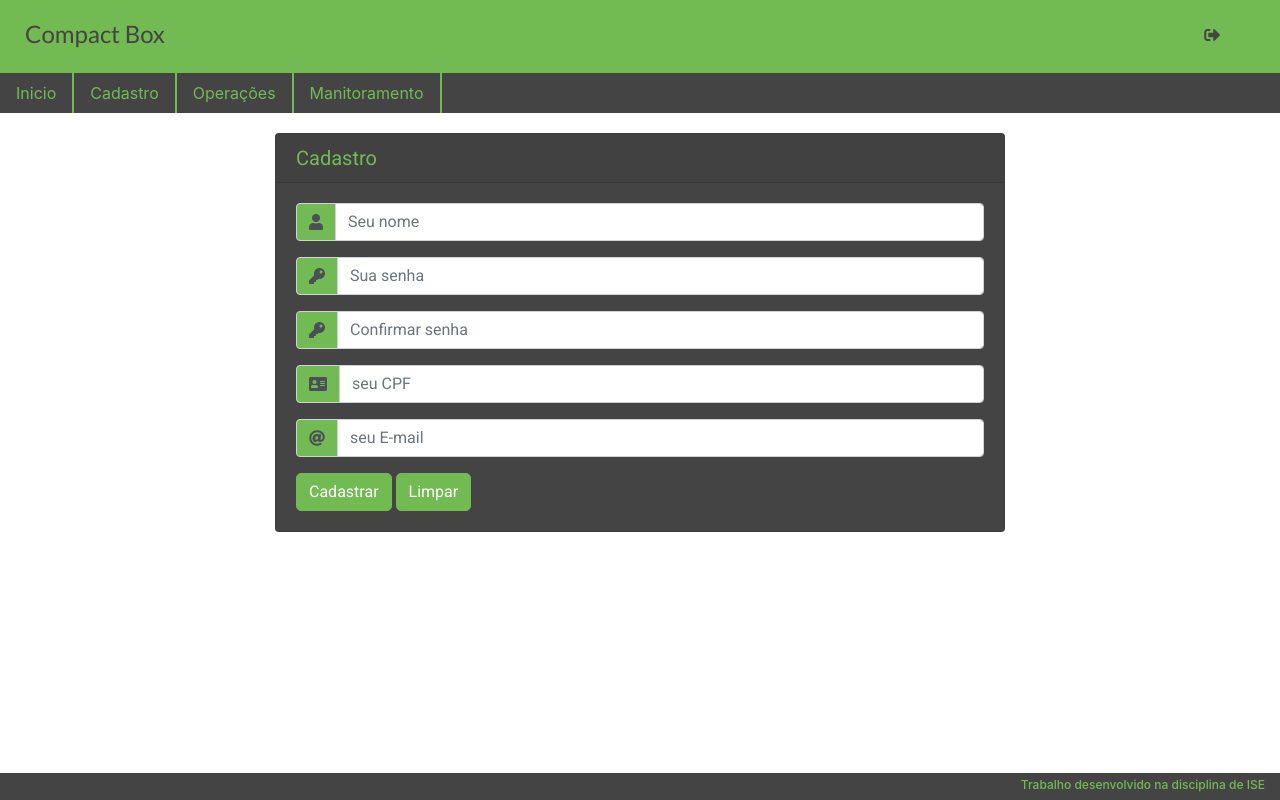
After one commit to hermino/Compact_Box_a_Smart_Outlet, a PHP site: page /cadastro.php in a window 1280 px wide. The commit adds this page. Run offline with PHP 8.4, Linux system fonts and the light colour scheme; some libraries are stand-ins or nearby versions.

Commit message:
Criação da pagina cadastro e operação do dispositivo

```diff
--- /dev/null
+++ b/cadastro.php
@@ -0,0 +1,69 @@
+<?php include ('includes/headerAdmin.php');?>
+
+<section>
+	<div class="container pg-cadastro">
+		<div  class="row">
+			<div class="col-md-2"></div>
+
+			<div class="col-md-8">
+				<div class="card formulario-cadastro">
+					<h5 class="card-header">Cadastro</h5>
+					<div class="card-body">
+
+						<form method="get" action="" > <!--Colocar a URL do arquivo-->
+
+							<div class="input-group mb-3">
+								<div class="input-group-prepend">
+									<span class="input-group-text " id="basic-addon1"><i class="fas fa-user"></i></span>
+								</div>
+								<input required="required" title="Informe seu nome Completo" type="text" name="nome" class="form-control" placeholder="Seu nome" aria-label="Username" aria-describedby="basic-addon1">
+							</div>
+
+							<!-- senha do usuario -->
+							<div class="input-group mb-3">
+								<div class="input-group-prepend ">
+									<span class="input-group-text " id="basic-addon1"><i class="fas fa-key"></i></span>
+								</div>
+								<input required="required" title="Informe sua senha" type="password" name="senha" class="form-control" placeholder="Sua senha" aria-label="Username" aria-describedby="basic-addon1">
+							</div>
+
+							<!-- confirmar senha -->
+							<div class="input-group mb-3">
+								<div class="input-group-prepend ">
+									<span class="input-group-text " id="basic-addon1"><i class="fas fa-key"></i></span>
+								</div>
+								<input required="" title="Confirme a sua senha" type="password" name="confSenha" class="form-control" placeholder="Confirmar senha" aria-label="Username" aria-describedby="basic-addon1">
+							</div>
+
+							<!-- CPF do usuario -->
+							<div class="input-group mb-3">
+								<div class="input-group-prepend ">
+									<span class="input-group-text " id="basic-addon1"><i class="fas fa-address-card"></i></span>
+								</div>
+								<input required="" title="Informe seu CPF" type="text" name="cpf" class="form-control" placeholder="seu CPF" aria-label="Username" aria-describedby="basic-addon1">
+							</div>
+
+							<!-- Email do usuario -->
+							<div class="input-group mb-3">
+								<div class="input-group-prepend ">
+									<span class="input-group-text " id="basic-addon1"><i class="fas fa-at"></i></span>
+								</div>
+								<input required="" title="Informe seu E-mail" type="email" name="email" class="form-control" placeholder="seu E-mail" aria-label="Username" aria-describedby="basic-addon1">
+							</div>
+
+							<!-- botoes de limpar e cadastrar -->
+							<div>
+								<input type="submit" title="Clique para cadastrar" value="Cadastrar" class="btn btn-success btn-entrar btn-entrar">
+								<input type="reset"  title="Clique para limpar os campos" value="Limpar" class="btn btn-success btn-entrar btn-limpar">
+							</div>
+						</form>
+					</div>
+				</div>
+			</div>
+			<div class="col-md-2"></div>
+		</div>
+	</div>
+</section>
+
+
+<?php include ('includes/footer.php');?>
--- a/estilo/css/estilo.scss
+++ b/estilo/css/estilo.scss
@@ -2,7 +2,6 @@
 
 $cor_verde : #72bb53;
 $cor_preta : #444444;
-$cor_cinza : #d2d0d0;
 
 html {
     height: 100%;
@@ -19,7 +18,7 @@ body {
         .primeira {
             background-color: $cor_verde;
 
-            .col-md-8 {
+            .col-md-9 {
                 font-family: Lato;
                 color: $cor_preta;
                 h3 {
@@ -27,43 +26,38 @@ body {
                 }
             }
 
+            .col-md-3 {
+                .nav {
+                    .nav-link {
+                        border-left: 2px solid $cor_preta;
+                        text-align: center;
+                        color: $cor_preta;
 
-            .col-md-2 .row .login {
-                color : $cor_preta;
-                text-decoration: none;
-                font-family: Lato;
-                text-align: right;
-                padding: 22px 65px;
-                border-left: 2px solid $cor_preta;
+                    }
 
+                    .login {
+                        padding: 20px;
+                    }
 
-                i {
-                    margin-right: 7px;
-                }
-            }
+                    .cadastro {
+                        border-right: 2px solid $cor_preta;
+                        padding: 20px;
+                    }
 
-            .col-md-2 .row .cadastro {
-                color : $cor_preta;
-                font-family: Lato;
-                text-decoration: none;
-                font-family: Lato;
-                padding: 22px 55px;
-                border-left: 2px solid $cor_preta;
-                border-width: 0px 0px 0px 2px;
-
-                i {
-                    margin-right: 7px;
                 }
             }
         }
 
         .segunda {
             background-color: $cor_preta;
+            .col-md-9 {
+                .nav {
+                    .nav-link {
+                        border-right: 2px solid $cor_verde;
+                        text-align: center;
+                        color: $cor_verde;
 
-            .nav {
-
-                .nav-item .nav-link {
-                    color: $cor_verde;
+                    }
                 }
             }
         }
@@ -74,6 +68,11 @@ body {
         .primeira {
 
             .box-1 {
+                margin-top: 100px;
+
+            }
+
+            .box-2 {
                 margin-top: 100px;
 
                 .card {
--- /dev/null
+++ b/estilo/css/estiloAdmin.css
@@ -0,0 +1,80 @@
+@import url("https://fonts.googleapis.com/css?family=Lato|Roboto");
+html {
+  height: 100%;
+  min-height: 100%; }
+
+body {
+  display: flex;
+  flex-direction: column;
+  min-height: 100%; }
+  body .container-fluid.pg-header-admin {
+    background-color: #72bb53; }
+    body .container-fluid.pg-header-admin .compact-box {
+      font-family: Lato;
+      color: #444444;
+      margin-top: 4px;
+      padding: 16px 10px; }
+    body .container-fluid.pg-header-admin .sair a:link {
+      color: #444444; }
+    body .container-fluid.pg-header-admin .sair a:visited {
+      color: #444444; }
+    body .container-fluid.pg-header-admin .sair .nav-link {
+      text-decoration: none;
+      margin-top: 15px; }
+    body .container-fluid.pg-header-admin .row.segunda {
+      background-color: #444444; }
+      body .container-fluid.pg-header-admin .row.segunda .col-md-5 .nav .nav-link {
+        border-right: 2px solid #72bb53;
+        text-align: center;
+        color: #72bb53; }
+  body .container.pg-cadastro .row .col-md-8 .card.formulario-cadastro {
+    background-color: #444444;
+    color: #72bb53;
+    font-family: Roboto;
+    margin: 20px 0px 20px 0px; }
+    body .container.pg-cadastro .row .col-md-8 .card.formulario-cadastro .btn-entrar {
+      background-color: #72bb53;
+      border: 1px solid #72bb53;
+      border-radius: 5px 5px 5px 5px; }
+    body .container.pg-cadastro .row .col-md-8 .card.formulario-cadastro .input-group-text {
+      background-color: #72bb53; }
+    body .container.pg-cadastro .row .col-md-8 .card.formulario-cadastro .btn-cadastrar {
+      background-color: #72bb53; }
+    body .container.pg-cadastro .row .col-md-8 .card.formulario-cadastro .btn-limpar {
+      background-color: #72bb53; }
+  body .pg-add-dpv .row.primeira .card.formulario-add-dpv {
+    background-color: #444444;
+    color: #72bb53;
+    margin-top: 20px;
+    font-family: Roboto; }
+    body .pg-add-dpv .row.primeira .card.formulario-add-dpv .input-group-text {
+      background-color: #72bb53; }
+    body .pg-add-dpv .row.primeira .card.formulario-add-dpv .btn.btn-success {
+      background-color: #72bb53;
+      border: 1px solid #72bb53;
+      border-radius: 5px 5px 5px 5px; }
+  body .pg-add-dpv .row.segunda .card.formulario-opr-dpv {
+    background-color: #444444;
+    color: #72bb53;
+    margin: 20px 0px 20px 0px;
+    font-family: Roboto; }
+    body .pg-add-dpv .row.segunda .card.formulario-opr-dpv .input-group-text {
+      background-color: #72bb53; }
+    body .pg-add-dpv .row.segunda .card.formulario-opr-dpv .btn.btn-success {
+      background-color: #72bb53;
+      border: 1px solid #72bb53;
+      border-radius: 5px 5px 5px 5px; }
+    body .pg-add-dpv .row.segunda .card.formulario-opr-dpv .wats {
+      font-size: 12px;
+      font-weight: bold; }
+  body footer {
+    margin-top: auto; }
+    body footer .rodape {
+      background-color: #444444;
+      color: #72bb53; }
+      body footer .rodape .texto_rodape {
+        margin-top: 5px;
+        font-size: 12px;
+        text-align: right; }
+
+/*# sourceMappingURL=estiloAdmin.css.map */
--- /dev/null
+++ b/estilo/css/estiloAdmin.scss
@@ -0,0 +1,171 @@
+@import url('https://fonts.googleapis.com/css?family=Lato|Roboto');
+
+$cor_azul : #15395C;
+$cor_cinza : #3F5866;
+$cor_base : #BDD3DE;
+$cor_branca : #F0F0DF;
+$cor_amarela : #FF8F00;
+$cor_preta : #444444;
+
+$cor_verde : #72bb53;
+
+html {
+    height: 100%;
+    min-height: 100%;
+}
+
+body {
+    display: flex;
+    flex-direction: column;
+    min-height: 100%;
+
+    //Estilo do header
+    .container-fluid.pg-header-admin {
+        background-color: $cor_verde;
+
+        .compact-box {
+            font-family: Lato;
+            color: $cor_preta;
+            margin-top: 4px;
+            padding: 16px 10px;
+        }
+
+        .sair {
+
+            a:link {
+                color: $cor_preta;
+            }
+
+            a:visited {
+                color: $cor_preta;
+            }
+
+            .nav-link{
+                text-decoration: none;
+                margin-top: 15px;
+
+
+            }
+        }
+
+        //Segunda linha no grid
+        .row.segunda {
+            background-color: $cor_preta;
+            .col-md-5 {
+
+                .nav {
+
+                    .nav-link {
+                        border-right: 2px solid $cor_verde;
+                        text-align: center;
+                        color: $cor_verde;
+
+                    }
+                }
+            }
+        }
+    }
+    // Fim do estilo do header
+
+
+    //Estilo da página de casdastro dos dispositivos
+    .container.pg-cadastro {
+        .row {
+            .col-md-8 {
+
+                .card.formulario-cadastro {
+                    background-color: $cor_preta;
+                    color: $cor_verde;
+                    font-family: Roboto;
+                    margin: 20px 0px 20px 0px;
+
+                    .btn-entrar {
+                        background-color: $cor_verde;
+                        border: 1px solid $cor_verde;
+                        border-radius: 5px 5px 5px 5px;
+                    }
+
+                    .input-group-text {
+                        background-color: $cor_verde;
+                    }
+
+                    .btn-cadastrar {
+                        background-color: $cor_verde;
+                    }
+
+                    .btn-limpar {
+                        background-color: $cor_verde;
+                    }
+                }
+            }
+        }
+    }
+    // Fim do estilo da página de cadastro de dispositivos
+
+
+    //Estilo da página de adicionar dispositivos
+    .pg-add-dpv {
+
+        .row.primeira {
+
+            .card.formulario-add-dpv {
+                background-color: $cor_preta;
+                color: $cor_verde;
+                margin-top: 20px;
+                font-family: Roboto;
+
+                .input-group-text {
+                    background-color: $cor_verde;
+                }
+
+                .btn.btn-success {
+                    background-color: $cor_verde;
+                    border: 1px solid $cor_verde;
+                    border-radius: 5px 5px 5px 5px;
+                }
+            }
+
+        }
+
+        .row.segunda {
+
+            .card.formulario-opr-dpv {
+                background-color: $cor_preta;
+                color: $cor_verde;
+                margin: 20px 0px 20px 0px;
+                font-family: Roboto;
+
+                .input-group-text {
+                    background-color: $cor_verde;
+                }
+
+                .btn.btn-success {
+                    background-color: $cor_verde;
+                    border: 1px solid $cor_verde;
+                    border-radius: 5px 5px 5px 5px;
+                }
+
+                .wats {
+                    font-size: 12px;
+                    font-weight: bold;
+                }
+            }
+        }
+    }
+    // Fim do estilo da página de adicionar dispositivos
+
+    footer {
+        margin-top: auto;
+
+        .rodape {
+            background-color: $cor_preta;
+            color: $cor_verde;
+
+            .texto_rodape{
+                margin-top: 5px;
+                font-size: 12px;
+                text-align: right;
+            }
+        }
+    }
+}
--- /dev/null
+++ b/includes/headerAdmin.php
@@ -0,0 +1,34 @@
+<!DOCTYPE html>
+<html>
+<head>
+    <meta charset="UTF-8">
+    <title></title>
+    <link rel="stylesheet" href="estilo/css/bootstrap.css">
+    <link rel="stylesheet" href="estilo/css/estiloAdmin.css">
+    <link rel="stylesheet" href="https://use.fontawesome.com/releases/v5.5.0/css/all.css" integrity="sha384-B4dIYHKNBt8Bc12p+WXckhzcICo0wtJAoU8YZTY5qE0Id1GSseTk6S+L3BlXeVIU" crossorigin="anonymous">
+    <script src="./estilo/js/jquery.min.js"></script>
+    <script src="./estilo/js/bootstrap.min.js"></script>
+</head>
+<body>
+    <header class="container-fluid pg-header-admin">
+        <div class="row primeira">
+            <div class="col-md-11">
+                <h4 class="compact-box">Compact Box</h4>
+            </div>
+            <div class="col-md-1 sair">
+                <a class="nav-link" href=""><i class="fas fa-sign-out-alt"></i></a>
+            </div>
+        </div>
+        <div class="row segunda">
+            <div class="col-md-5">
+                <nav class="nav">
+                    <div class="row">
+                        <a class="nav-link" href="./index.php">Inicio</a>
+                        <a class="nav-link" href="./cadastro.php">Cadastro</a>
+                        <a class="nav-link" href="./operacoes.php">Operações</a>
+                        <a class="nav-link monitor" href="#">Manitoramento</a>
+                    </div>
+                </nav>
+            </div>
+        </div>
+    </header>
--- a/nbproject/private/private.xml
+++ b/nbproject/private/private.xml
@@ -3,12 +3,8 @@
     <editor-bookmarks xmlns="http://www.netbeans.org/ns/editor-bookmarks/2" lastBookmarkId="0"/>
     <open-files xmlns="http://www.netbeans.org/ns/projectui-open-files/2">
         <group>
-            <file>file:/C:/xampp/htdocs/compactbox/index.php</file>
-            <file>file:/C:/xampp/htdocs/compactbox/includes/footer.php</file>
-            <file>file:/C:/xampp/htdocs/compactbox/login.php</file>
-            <file>file:/C:/xampp/htdocs/compactbox/estilo/css/estilo.scss</file>
+            <file>file:/C:/xampp/htdocs/compactbox/includes/headerAdmin.php</file>
             <file>file:/C:/xampp/htdocs/compactbox/includes/header.php</file>
-            <file>file:/C:/xampp/htdocs/compactbox/estilo/css/estilo.css</file>
         </group>
     </open-files>
 </project-private>
```
Also changed, not shown: controle/cadastrarDAO.php (added, +32 -0 lines), estilo/css/estilo.css (+20 -26 lines), includes/header.php (+16 -26 lines), login.php (+48 -10 lines), operacoes.php (added, +119 -0 lines), controle.php (added), img/controle.png (added), img/economia.png (added), img/gastos.png (added), index.php (line endings or trailing spaces), 2 other files.
